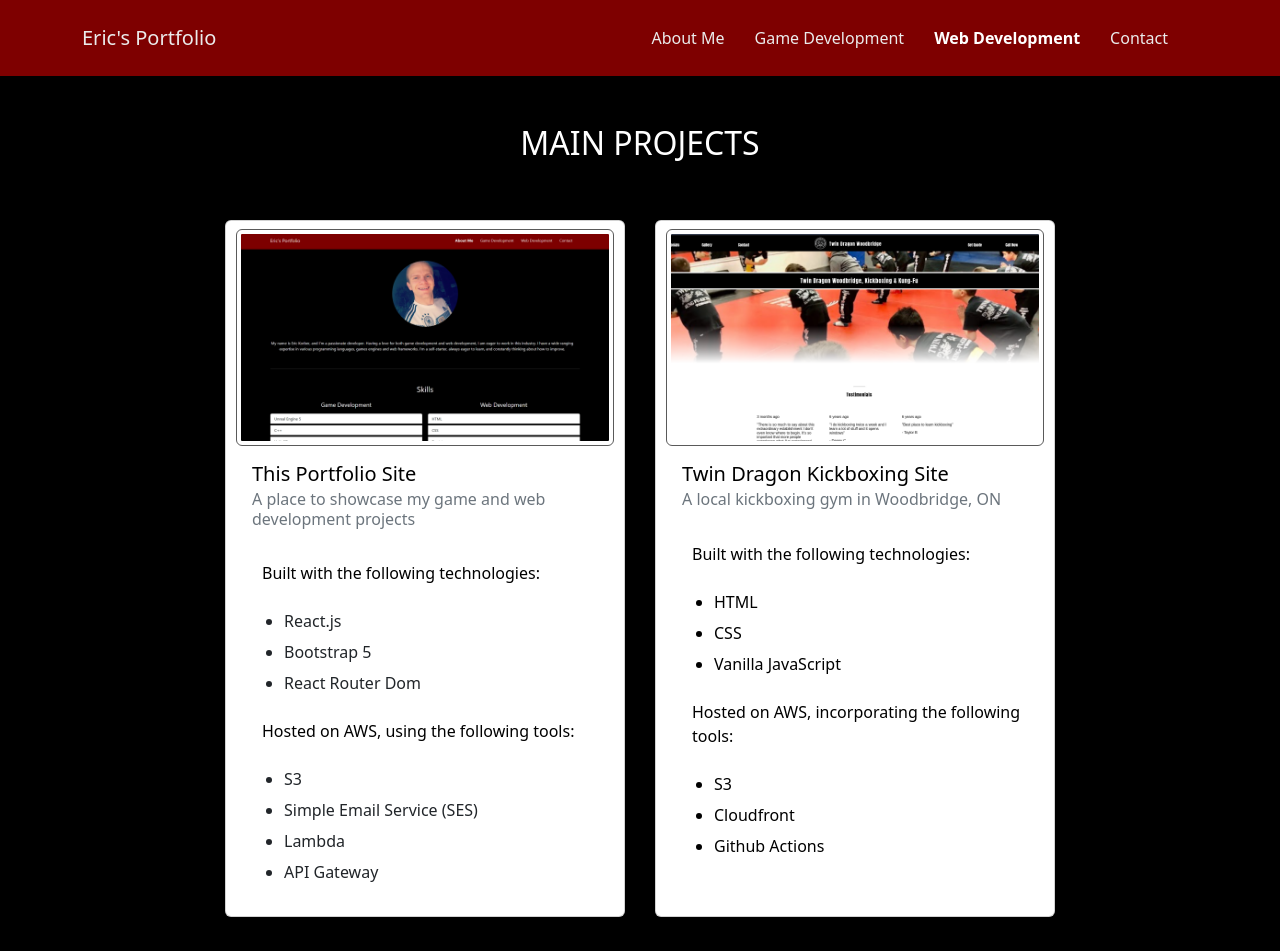
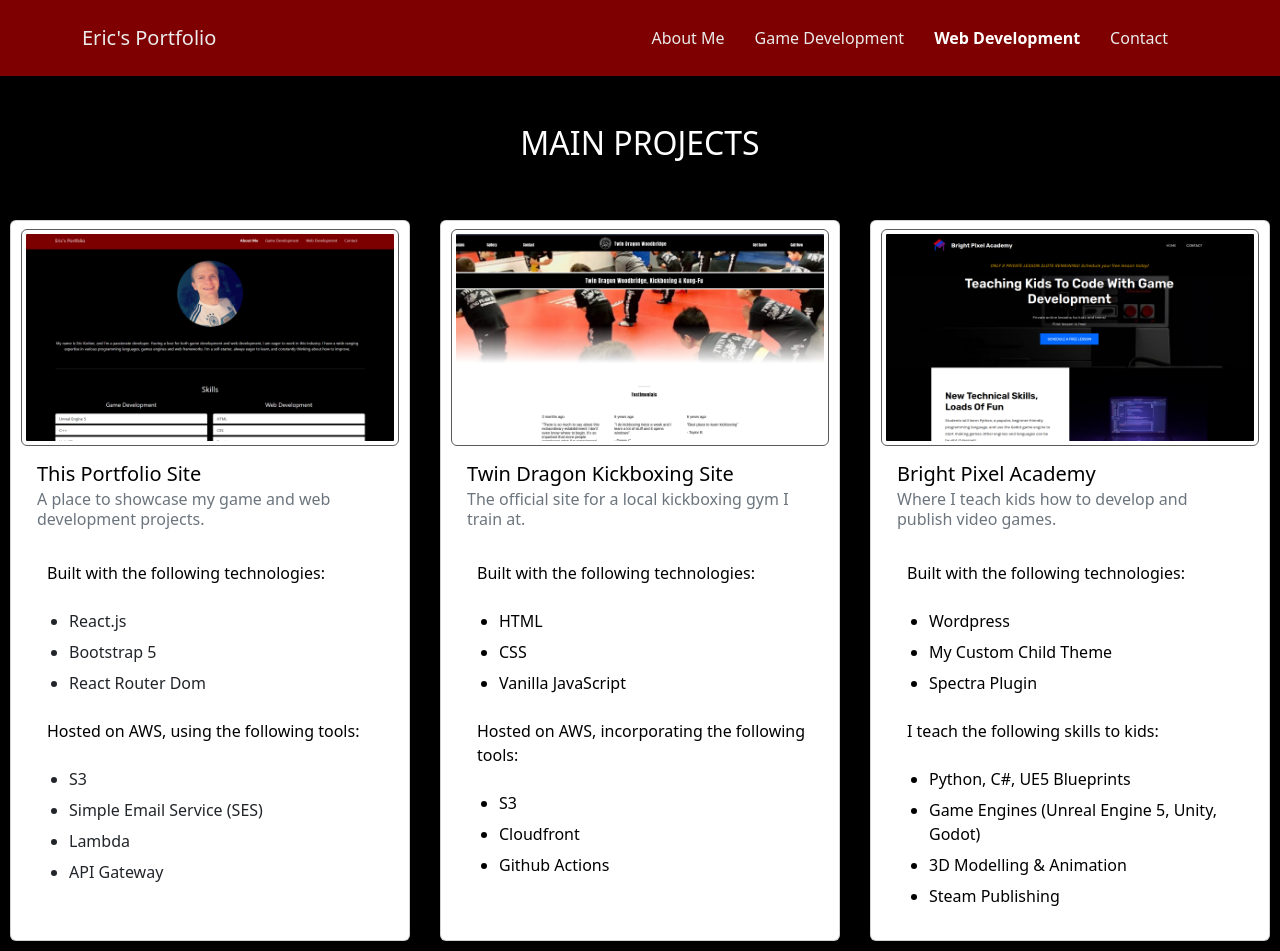
Before and after one commit to ekorber/eric-korber-portfolio-site-v2, a React (Create React App) app: page /web-dev in a window 1280 px wide. Before the commit the page ends 927 px from the top, so only its background shows below. Built offline with nearby package versions, Linux system fonts and the light colour scheme.

Commit message:
Add Bright Pixel Academy site as web dev portfolio piece

```diff
--- a/src/pages/WebDevPortfolioPage.js
+++ b/src/pages/WebDevPortfolioPage.js
@@ -1,5 +1,6 @@
 import PortfolioSiteThumbnail from "../img/portfolio-site-thumbnail.webp";
 import TwinDragonSiteThumbnail from "../img/twin-dragon-site-thumbnail.webp";
+import BrightPixelAcademySiteThumbnail from "../img/bright-pixel-academy-site-thumbnail.webp";
 import "../components/WebDevProjectCard.css";
 
 function WebDevPortfolioPage() {
@@ -13,7 +14,7 @@ function WebDevPortfolioPage() {
                     <img src={PortfolioSiteThumbnail} className="img-thumbnail mt-2 portfolio-piece-img" alt="The thumbnail for this portfolio site." />
                     <div className="card-body">
                         <h5 className="card-title portfolio-piece">This Portfolio Site</h5>
-                        <h6 className="card-subtitle mb-4 text-muted">A place to showcase my game and web development projects</h6>
+                        <h6 className="card-subtitle mb-4 text-muted">A place to showcase my game and web development projects.</h6>
                         <p className="portfolio-piece">Built with the following technologies:</p>
                         <ul>
                             <li>React.js</li>
@@ -32,10 +33,10 @@ function WebDevPortfolioPage() {
 
                 <div className="portfolio-card card">
                     <a href="https://twindragonwoodbridge.ca/" target="_blank" rel="noopener noreferrer">
-                        <img src={TwinDragonSiteThumbnail} className="img-thumbnail mt-2 portfolio-piece-img" alt="The thumbnail for this portfolio site." />
+                        <img src={TwinDragonSiteThumbnail} className="img-thumbnail mt-2 portfolio-piece-img" alt="The thumbnail for the Twin Dragon Kickboxing site." />
                         <div className="card-body">
                             <h5 className="card-title portfolio-piece">Twin Dragon Kickboxing Site</h5>
-                            <h6 className="card-subtitle mb-4 text-muted">A local kickboxing gym in Woodbridge, ON</h6>
+                            <h6 className="card-subtitle mb-4 text-muted">The official site for a local kickboxing gym I train at.</h6>
                             <p className="portfolio-piece">Built with the following technologies:</p>
                             <ul>
                                 <li>HTML</li>
@@ -51,6 +52,29 @@ function WebDevPortfolioPage() {
                         </div>
                     </a>
                 </div>
+
+                <div className="portfolio-card card">
+                    <a href="https://brightpixelacademy.com/" target="_blank" rel="noopener noreferrer">
+                        <img src={BrightPixelAcademySiteThumbnail} className="img-thumbnail mt-2 portfolio-piece-img" alt="The thumbnail for the Bright Pixel Academy site." />
+                        <div className="card-body">
+                            <h5 className="card-title portfolio-piece">Bright Pixel Academy</h5>
+                            <h6 className="card-subtitle mb-4 text-muted">Where I teach kids how to develop and publish video games.</h6>
+                            <p className="portfolio-piece">Built with the following technologies:</p>
+                            <ul>
+                                <li>Wordpress</li>
+                                <li>My Custom Child Theme</li>
+                                <li>Spectra Plugin</li>
+                            </ul>
+                            <p className="portfolio-piece">I teach the following skills to kids:</p>
+                            <ul>
+                                <li>Python, C#, UE5 Blueprints</li>
+                                <li>Game Engines (Unreal Engine 5, Unity, Godot)</li>
+                                <li>3D Modelling & Animation</li>
+                                <li>Steam Publishing</li>
+                            </ul>
+                        </div>
+                    </a>
+                </div>
             </div>
         </>
     );
```
Also changed, not shown: src/img/bright-pixel-academy-site-thumbnail.webp (added).
